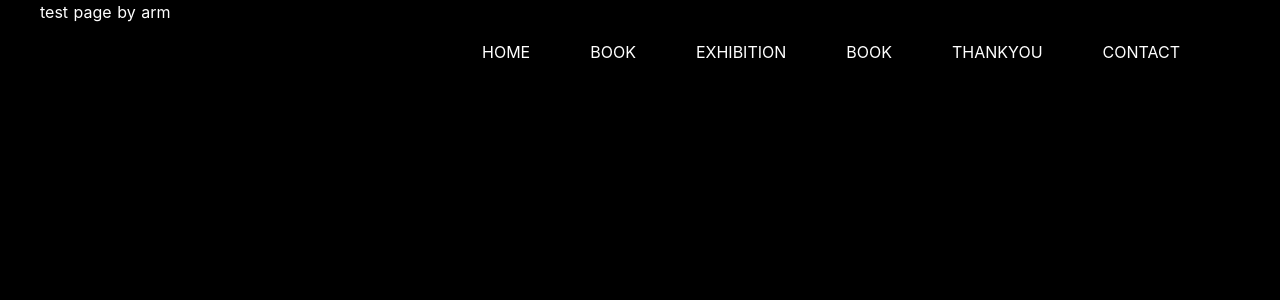
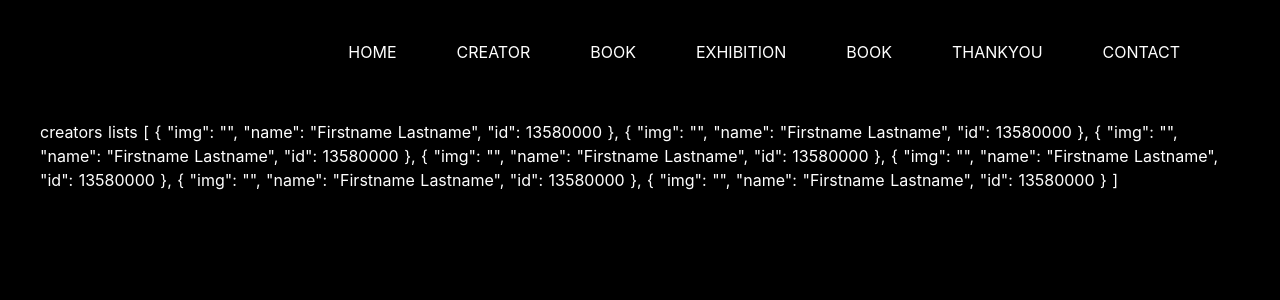
Before and after one commit to nick7888/Shortcut, a Nuxt app: page /creator in a window 1280 px wide. Shown: the top 300 px of the page. Built offline with nearby package versions, Linux system fonts and the light colour scheme.

Commit message:
vuex sample

```diff
--- a/assets/css/components/_menu.scss
+++ b/assets/css/components/_menu.scss
@@ -8,9 +8,9 @@
     li {
       float: left;
       margin-right: 60px;
-    }
-    &:after {
-      clear: both;
+      a {
+        color: $color-white;
+      }
     }
   }
 }
--- a/components/Menu.vue
+++ b/components/Menu.vue
@@ -1,7 +1,8 @@
 <template lang="pug">
 #menu
   ul.menu-list
-    li(v-for="link in links" :key="link.name") {{link.name}}
+    li(v-for="link in links" :key="link.name")
+      router-link(:to="{name:link.name}") {{link.name}}
 </template>
 
 
@@ -11,6 +12,7 @@ export default {
     return {
       links: [
         { name: "home" },
+        { name: "creator" },
         { name: "book" },
         { name: "exhibition" },
         { name: "book" },
--- a/layouts/topMenu.vue
+++ b/layouts/topMenu.vue
@@ -1,6 +1,6 @@
 <template>
   <div id="top-menu">
-    <menu-app/>
+    <menu-app class="clearfix"/>
     <nuxt />
   </div>
 </template>
--- a/package.json
+++ b/package.json
@@ -17,7 +17,8 @@
     "express": "^4.16.4",
     "firebase": "^6.1.0",
     "nuxt": "^2.4.0",
-    "vue": "^2.6.10"
+    "vue": "^2.6.10",
+    "vuex": "^3.1.1"
   },
   "devDependencies": {
     "coffee-loader": "^0.9.0",
--- a/pages/creator/index.vue
+++ b/pages/creator/index.vue
@@ -1,12 +1,20 @@
 <template>
   <div>
-    test page by arm
+    <div>
+      creators lists {{creators}}
+    </div>
   </div>
 </template>
 
 <script>
+import { mapGetters } from 'vuex'
 export default {
-  layout: 'topMenu'
+  layout: 'topMenu',
+  computed: {
+    ...mapGetters({
+      creators:'creator/creators'
+    })
+  }
 }
 </script>
 
--- /dev/null
+++ b/store/creator.js
@@ -0,0 +1,10 @@
+import creators from '../data/creator'
+export const state = () => ({
+  creators
+})
+export const getters = {
+  creators: state => state.creators,
+  getCreatorById: (state) => (id) => {
+    return state.creators.find(creator => creator.id === id)
+  }
+}
```
Also changed, not shown: data/creator.js (renamed from assets/data/creator.js), store/index.js (added).
